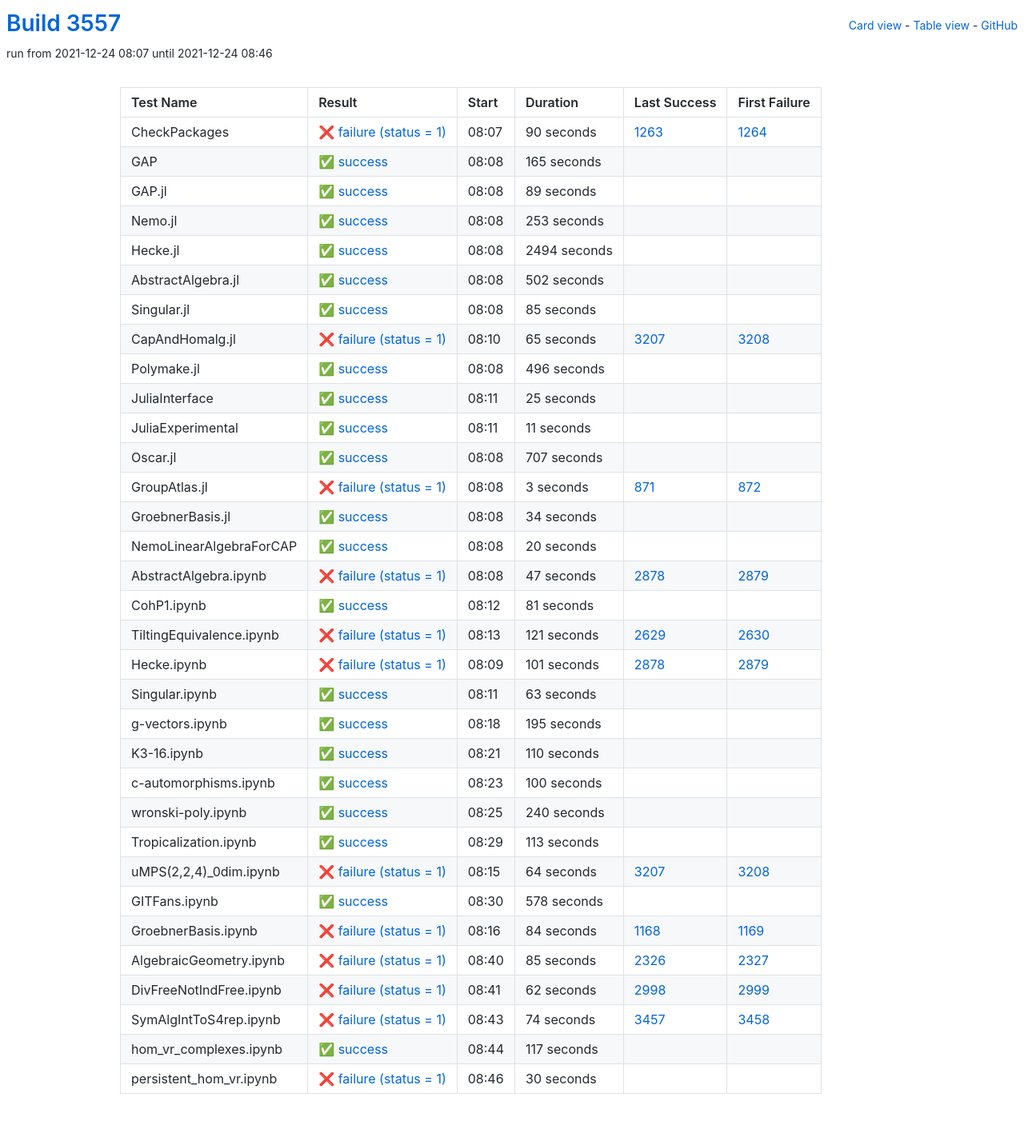
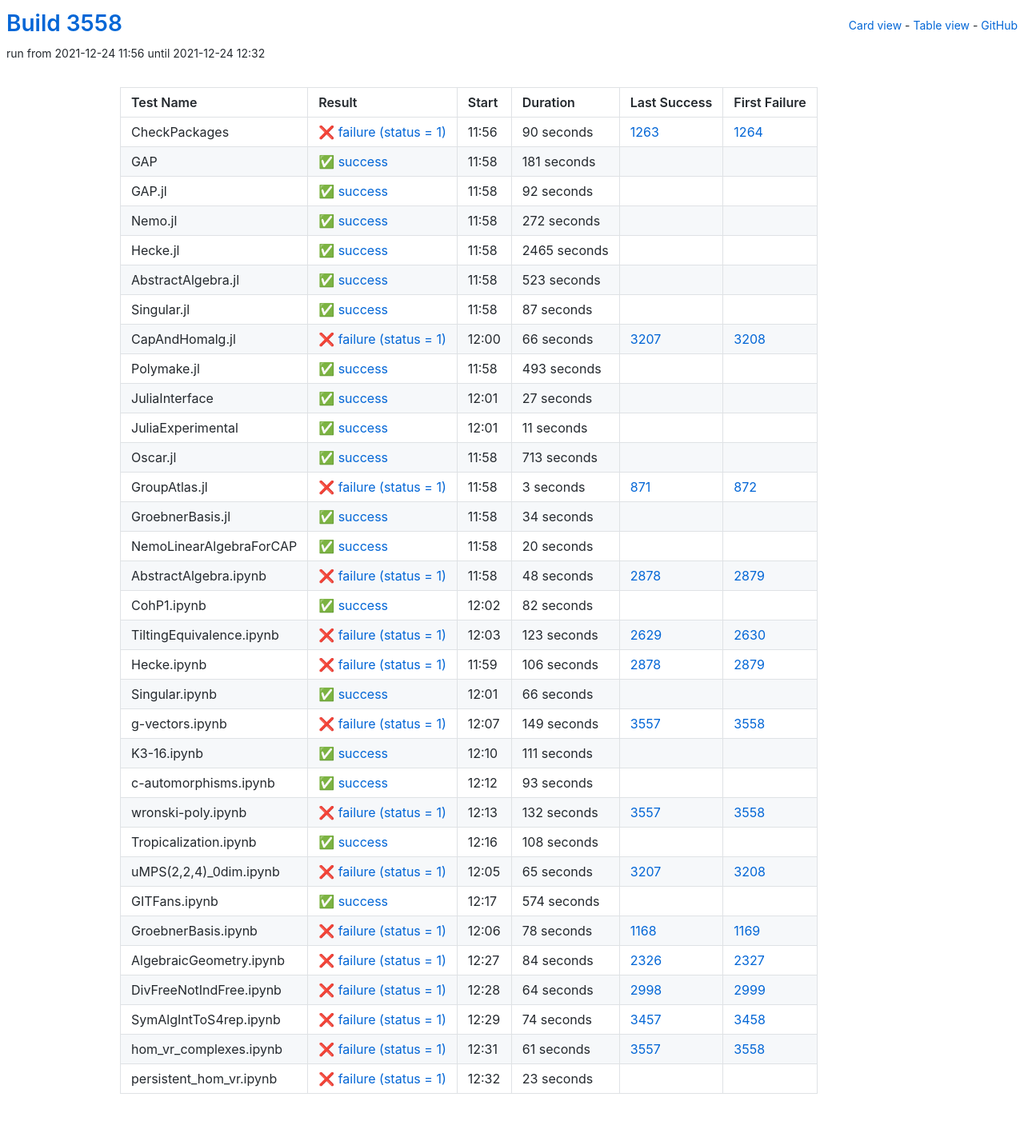
Before and after one commit to oscar-system/oscar-ci-status-stable, a Jekyll site: the page built from table.html, in a window 1280 px wide. Shown: the whole page at 80% size. Built offline with Jekyll 4.4.1, drawn with Linux system fonts in a browser that asks for light colours.

Commit message:
Build #3558

```diff
--- a/_data/ci.yml
+++ b/_data/ci.yml
@@ -1,6 +1,6 @@
 ---
-build: 3557
-build_url: https://oscarci.mathematik.uni-kl.de/job/oscar-stable/3557/
+build: 3558
+build_url: https://oscarci.mathematik.uni-kl.de/job/oscar-stable/3558/
 job: oscar-stable
 organization: oscar-system
 repo: oscar-ci-status-stable
@@ -8,8 +8,8 @@ repourl: https://github.com/oscar-system/oscar-ci-status-stable
 tests:
 - name: CheckPackages
   id: checkpackages
-  log: https://oscarci.mathematik.uni-kl.de/job/oscar-stable/3557/artifact/logs/build-3557/CheckPackages.log
-  start: 2021-12-24 08:07
+  log: https://oscarci.mathematik.uni-kl.de/job/oscar-stable/3558/artifact/logs/build-3558/CheckPackages.log
+  start: 2021-12-24 11:56
   success: false
   exitcode: 1
   status: failure
@@ -20,116 +20,116 @@ tests:
   first_failure_url: https://oscarci.mathematik.uni-kl.de/job/oscar-stable/1264/
 - name: GAP
   id: gap
-  log: https://oscarci.mathematik.uni-kl.de/job/oscar-stable/3557/artifact/logs/build-3557/GAP.log
-  start: 2021-12-24 08:08
+  log: https://oscarci.mathematik.uni-kl.de/job/oscar-stable/3558/artifact/logs/build-3558/GAP.log
+  start: 2021-12-24 11:58
   success: true
   exitcode: 0
   status: success
-  duration: 165
+  duration: 181
   last_success: false
   last_success_url:
   first_failure: false
   first_failure_url:
 - name: GAP.jl
   id: gap-jl
-  log: https://oscarci.mathematik.uni-kl.de/job/oscar-stable/3557/artifact/logs/build-3557/GAP.jl.log
-  start: 2021-12-24 08:08
+  log: https://oscarci.mathematik.uni-kl.de/job/oscar-stable/3558/artifact/logs/build-3558/GAP.jl.log
+  start: 2021-12-24 11:58
   success: true
   exitcode: 0
   status: success
-  duration: 89
+  duration: 92
   last_success: false
   last_success_url:
   first_failure: false
   first_failure_url:
 - name: Nemo.jl
   id: nemo-jl
-  log: https://oscarci.mathematik.uni-kl.de/job/oscar-stable/3557/artifact/logs/build-3557/Nemo.jl.log
-  start: 2021-12-24 08:08
+  log: https://oscarci.mathematik.uni-kl.de/job/oscar-stable/3558/artifact/logs/build-3558/Nemo.jl.log
+  start: 2021-12-24 11:58
   success: true
   exitcode: 0
   status: success
-  duration: 253
+  duration: 272
   last_success: false
   last_success_url:
   first_failure: false
   first_failure_url:
 - name: Hecke.jl
   id: hecke-jl
-  log: https://oscarci.mathematik.uni-kl.de/job/oscar-stable/3557/artifact/logs/build-3557/Hecke.jl.log
-  start: 2021-12-24 08:08
+  log: https://oscarci.mathematik.uni-kl.de/job/oscar-stable/3558/artifact/logs/build-3558/Hecke.jl.log
+  start: 2021-12-24 11:58
   success: true
   exitcode: 0
   status: success
-  duration: 2494
+  duration: 2465
   last_success: false
   last_success_url:
   first_failure: false
   first_failure_url:
 - name: AbstractAlgebra.jl
   id: abstractalgebra-jl
-  log: https://oscarci.mathematik.uni-kl.de/job/oscar-stable/3557/artifact/logs/build-3557/AbstractAlgebra.jl.log
-  start: 2021-12-24 08:08
+  log: https://oscarci.mathematik.uni-kl.de/job/oscar-stable/3558/artifact/logs/build-3558/AbstractAlgebra.jl.log
+  start: 2021-12-24 11:58
   success: true
   exitcode: 0
   status: success
-  duration: 502
+  duration: 523
   last_success: false
   last_success_url:
   first_failure: false
   first_failure_url:
 - name: Singular.jl
   id: singular-jl
-  log: https://oscarci.mathematik.uni-kl.de/job/oscar-stable/3557/artifact/logs/build-3557/Singular.jl.log
-  start: 2021-12-24 08:08
+  log: https://oscarci.mathematik.uni-kl.de/job/oscar-stable/3558/artifact/logs/build-3558/Singular.jl.log
+  start: 2021-12-24 11:58
   success: true
   exitcode: 0
   status: success
-  duration: 85
+  duration: 87
   last_success: false
   last_success_url:
   first_failure: false
   first_failure_url:
 - name: CapAndHomalg.jl
   id: capandhomalg-jl
-  log: https://oscarci.mathematik.uni-kl.de/job/oscar-stable/3557/artifact/logs/build-3557/CapAndHomalg.jl.log
-  start: 2021-12-24 08:10
+  log: https://oscarci.mathematik.uni-kl.de/job/oscar-stable/3558/artifact/logs/build-3558/CapAndHomalg.jl.log
+  start: 2021-12-24 12:00
   success: false
   exitcode: 1
   status: failure
-  duration: 65
+  duration: 66
   last_success: 3207
   last_success_url: https://oscarci.mathematik.uni-kl.de/job/oscar-stable/3207/
   first_failure: 3208
   first_failure_url: https://oscarci.mathematik.uni-kl.de/job/oscar-stable/3208/
 - name: Polymake.jl
   id: polymake-jl
-  log: https://oscarci.mathematik.uni-kl.de/job/oscar-stable/3557/artifact/logs/build-3557/Polymake.jl.log
-  start: 2021-12-24 08:08
+  log: https://oscarci.mathematik.uni-kl.de/job/oscar-stable/3558/artifact/logs/build-3558/Polymake.jl.log
+  start: 2021-12-24 11:58
   success: true
   exitcode: 0
   status: success
-  duration: 496
+  duration: 493
   last_success: false
   last_success_url:
   first_failure: false
   first_failure_url:
 - name: JuliaInterface
   id: juliainterface
-  log: https://oscarci.mathematik.uni-kl.de/job/oscar-stable/3557/artifact/logs/build-3557/JuliaInterface.log
-  start: 2021-12-24 08:11
+  log: https://oscarci.mathematik.uni-kl.de/job/oscar-stable/3558/artifact/logs/build-3558/JuliaInterface.log
+  start: 2021-12-24 12:01
   success: true
   exitcode: 0
   status: success
-  duration: 25
+  duration: 27
   last_success: false
   last_success_url:
   first_failure: false
   first_failure_url:
 - name: JuliaExperimental
   id: juliaexperimental
-  log: https://oscarci.mathematik.uni-kl.de/job/oscar-stable/3557/artifact/logs/build-3557/JuliaExperimental.log
-  start: 2021-12-24 08:11
+  log: https://oscarci.mathematik.uni-kl.de/job/oscar-stable/3558/artifact/logs/build-3558/JuliaExperimental.log
+  start: 2021-12-24 12:01
   success: true
   exitcode: 0
   status: success
@@ -140,20 +140,20 @@ tests:
   first_failure_url:
 - name: Oscar.jl
   id: oscar-jl
-  log: https://oscarci.mathematik.uni-kl.de/job/oscar-stable/3557/artifact/logs/build-3557/Oscar.jl.log
-  start: 2021-12-24 08:08
+  log: https://oscarci.mathematik.uni-kl.de/job/oscar-stable/3558/artifact/logs/build-3558/Oscar.jl.log
+  start: 2021-12-24 11:58
   success: true
   exitcode: 0
   status: success
-  duration: 707
+  duration: 713
   last_success: false
   last_success_url:
   first_failure: false
   first_failure_url:
 - name: GroupAtlas.jl
   id: groupatlas-jl
-  log: https://oscarci.mathematik.uni-kl.de/job/oscar-stable/3557/artifact/logs/build-3557/GroupAtlas.jl.log
-  start: 2021-12-24 08:08
+  log: https://oscarci.mathematik.uni-kl.de/job/oscar-stable/3558/artifact/logs/build-3558/GroupAtlas.jl.log
+  start: 2021-12-24 11:58
   success: false
   exitcode: 1
   status: failure
@@ -164,8 +164,8 @@ tests:
   first_failure_url: https://oscarci.mathematik.uni-kl.de/job/oscar-stable/872/
 - name: GroebnerBasis.jl
   id: groebnerbasis-jl
-  log: https://oscarci.mathematik.uni-kl.de/job/oscar-stable/3557/artifact/logs/build-3557/GroebnerBasis.jl.log
-  start: 2021-12-24 08:08
+  log: https://oscarci.mathematik.uni-kl.de/job/oscar-stable/3558/artifact/logs/build-3558/GroebnerBasis.jl.log
+  start: 2021-12-24 11:58
   success: true
   exitcode: 0
   status: success
@@ -176,8 +176,8 @@ tests:
   first_failure_url:
 - name: NemoLinearAlgebraForCAP
   id: nemolinearalgebraforcap
-  log: https://oscarci.mathematik.uni-kl.de/job/oscar-stable/3557/artifact/logs/build-3557/NemoLinearAlgebraForCAP.log
-  start: 2021-12-24 08:08
+  log: https://oscarci.mathematik.uni-kl.de/job/oscar-stable/3558/artifact/logs/build-3558/NemoLinearAlgebraForCAP.log
+  start: 2021-12-24 11:58
   success: true
   exitcode: 0
   status: success
@@ -188,188 +188,188 @@ tests:
   first_failure_url:
 - name: AbstractAlgebra.ipynb
   id: abstractalgebra-ipynb
-  log: https://oscarci.mathematik.uni-kl.de/job/oscar-stable/3557/artifact/logs/build-3557/AbstractAlgebra.ipynb.log
-  start: 2021-12-24 08:08
+  log: https://oscarci.mathematik.uni-kl.de/job/oscar-stable/3558/artifact/logs/build-3558/AbstractAlgebra.ipynb.log
+  start: 2021-12-24 11:58
   success: false
   exitcode: 1
   status: failure
-  duration: 47
+  duration: 48
   last_success: 2878
   last_success_url: https://oscarci.mathematik.uni-kl.de/job/oscar-stable/2878/
   first_failure: 2879
   first_failure_url: https://oscarci.mathematik.uni-kl.de/job/oscar-stable/2879/
 - name: CohP1.ipynb
   id: cohp1-ipynb
-  log: https://oscarci.mathematik.uni-kl.de/job/oscar-stable/3557/artifact/logs/build-3557/CohP1.ipynb.log
-  start: 2021-12-24 08:12
+  log: https://oscarci.mathematik.uni-kl.de/job/oscar-stable/3558/artifact/logs/build-3558/CohP1.ipynb.log
+  start: 2021-12-24 12:02
   success: true
   exitcode: 0
   status: success
-  duration: 81
+  duration: 82
   last_success: false
   last_success_url:
   first_failure: false
   first_failure_url:
 - name: TiltingEquivalence.ipynb
   id: tiltingequivalence-ipynb
-  log: https://oscarci.mathematik.uni-kl.de/job/oscar-stable/3557/artifact/logs/build-3557/TiltingEquivalence.ipynb.log
-  start: 2021-12-24 08:13
+  log: https://oscarci.mathematik.uni-kl.de/job/oscar-stable/3558/artifact/logs/build-3558/TiltingEquivalence.ipynb.log
+  start: 2021-12-24 12:03
   success: false
   exitcode: 1
   status: failure
-  duration: 121
+  duration: 123
   last_success: 2629
   last_success_url: https://oscarci.mathematik.uni-kl.de/job/oscar-stable/2629/
   first_failure: 2630
   first_failure_url: https://oscarci.mathematik.uni-kl.de/job/oscar-stable/2630/
 - name: Hecke.ipynb
   id: hecke-ipynb
-  log: https://oscarci.mathematik.uni-kl.de/job/oscar-stable/3557/artifact/logs/build-3557/Hecke.ipynb.log
-  start: 2021-12-24 08:09
+  log: https://oscarci.mathematik.uni-kl.de/job/oscar-stable/3558/artifact/logs/build-3558/Hecke.ipynb.log
+  start: 2021-12-24 11:59
   success: false
   exitcode: 1
   status: failure
-  duration: 101
+  duration: 106
   last_success: 2878
   last_success_url: https://oscarci.mathematik.uni-kl.de/job/oscar-stable/2878/
   first_failure: 2879
   first_failure_url: https://oscarci.mathematik.uni-kl.de/job/oscar-stable/2879/
 - name: Singular.ipynb
   id: singular-ipynb
-  log: https://oscarci.mathematik.uni-kl.de/job/oscar-stable/3557/artifact/logs/build-3557/Singular.ipynb.log
-  start: 2021-12-24 08:11
+  log: https://oscarci.mathematik.uni-kl.de/job/oscar-stable/3558/artifact/logs/build-3558/Singular.ipynb.log
+  start: 2021-12-24 12:01
   success: true
   exitcode: 0
   status: success
-  duration: 63
+  duration: 66
   last_success: false
   last_success_url:
   first_failure: false
   first_failure_url:
 - name: g-vectors.ipynb
   id: g-vectors-ipynb
-  log: https://oscarci.mathematik.uni-kl.de/job/oscar-stable/3557/artifact/logs/build-3557/g-vectors.ipynb.log
-  start: 2021-12-24 08:18
+  log: https://oscarci.mathematik.uni-kl.de/job/oscar-stable/3558/artifact/logs/build-3558/g-vectors.ipynb.log
+  start: 2021-12-24 12:07
+  success: false
+  exitcode: 1
+  status: failure
+  duration: 149
+  last_success: 3557
+  last_success_url: https://oscarci.mathematik.uni-kl.de/job/oscar-stable/3557/
+  first_failure: 3558
+  first_failure_url: https://oscarci.mathematik.uni-kl.de/job/oscar-stable/3558/
+- name: K3-16.ipynb
+  id: k3-16-ipynb
+  log: https://oscarci.mathematik.uni-kl.de/job/oscar-stable/3558/artifact/logs/build-3558/K3-16.ipynb.log
+  start: 2021-12-24 12:10
   success: true
   exitcode: 0
   status: success
-  duration: 195
-  last_success: false
-  last_success_url:
-  first_failure: false
-  first_failure_url:
-- name: K3-16.ipynb
-  id: k3-16-ipynb
-  log: https://oscarci.mathematik.uni-kl.de/job/oscar-stable/3557/artifact/logs/build-3557/K3-16.ipynb.log
-  start: 2021-12-24 08:21
-  success: true
-  exitcode: 0
-  status: success
-  duration: 110
+  duration: 111
   last_success: false
   last_success_url:
   first_failure: false
   first_failure_url:
 - name: c-automorphisms.ipynb
   id: c-automorphisms-ipynb
-  log: https://oscarci.mathematik.uni-kl.de/job/oscar-stable/3557/artifact/logs/build-3557/c-automorphisms.ipynb.log
-  start: 2021-12-24 08:23
+  log: https://oscarci.mathematik.uni-kl.de/job/oscar-stable/3558/artifact/logs/build-3558/c-automorphisms.ipynb.log
+  start: 2021-12-24 12:12
   success: true
   exitcode: 0
   status: success
-  duration: 100
+  duration: 93
   last_success: false
   last_success_url:
   first_failure: false
   first_failure_url:
 - name: wronski-poly.ipynb
   id: wronski-poly-ipynb
-  log: https://oscarci.mathematik.uni-kl.de/job/oscar-stable/3557/artifact/logs/build-3557/wronski-poly.ipynb.log
-  start: 2021-12-24 08:25
+  log: https://oscarci.mathematik.uni-kl.de/job/oscar-stable/3558/artifact/logs/build-3558/wronski-poly.ipynb.log
+  start: 2021-12-24 12:13
+  success: false
+  exitcode: 1
+  status: failure
+  duration: 132
+  last_success: 3557
+  last_success_url: https://oscarci.mathematik.uni-kl.de/job/oscar-stable/3557/
+  first_failure: 3558
+  first_failure_url: https://oscarci.mathematik.uni-kl.de/job/oscar-stable/3558/
+- name: Tropicalization.ipynb
+  id: tropicalization-ipynb
+  log: https://oscarci.mathematik.uni-kl.de/job/oscar-stable/3558/artifact/logs/build-3558/Tropicalization.ipynb.log
+  start: 2021-12-24 12:16
   success: true
   exitcode: 0
   status: success
-  duration: 240
-  last_success: false
-  last_success_url:
-  first_failure: false
-  first_failure_url:
-- name: Tropicalization.ipynb
-  id: tropicalization-ipynb
-  log: https://oscarci.mathematik.uni-kl.de/job/oscar-stable/3557/artifact/logs/build-3557/Tropicalization.ipynb.log
-  start: 2021-12-24 08:29
-  success: true
-  exitcode: 0
-  status: success
-  duration: 113
+  duration: 108
   last_success: false
   last_success_url:
   first_failure: false
   first_failure_url:
 - name: uMPS(2,2,4)_0dim.ipynb
   id: umps-2-2-4-0dim-ipynb
-  log: https://oscarci.mathematik.uni-kl.de/job/oscar-stable/3557/artifact/logs/build-3557/uMPS-2-2-4-_0dim.ipynb.log
-  start: 2021-12-24 08:15
+  log: https://oscarci.mathematik.uni-kl.de/job/oscar-stable/3558/artifact/logs/build-3558/uMPS-2-2-4-_0dim.ipynb.log
+  start: 2021-12-24 12:05
   success: false
   exitcode: 1
   status: failure
-  duration: 64
+  duration: 65
   last_success: 3207
   last_success_url: https://oscarci.mathematik.uni-kl.de/job/oscar-stable/3207/
   first_failure: 3208
   first_failure_url: https://oscarci.mathematik.uni-kl.de/job/oscar-stable/3208/
 - name: GITFans.ipynb
   id: gitfans-ipynb
-  log: https://oscarci.mathematik.uni-kl.de/job/oscar-stable/3557/artifact/logs/build-3557/GITFans.ipynb.log
-  start: 2021-12-24 08:30
+  log: https://oscarci.mathematik.uni-kl.de/job/oscar-stable/3558/artifact/logs/build-3558/GITFans.ipynb.log
+  start: 2021-12-24 12:17
   success: true
   exitcode: 0
   status: success
-  duration: 578
+  duration: 574
   last_success: false
   last_success_url:
   first_failure: false
   first_failure_url:
 - name: GroebnerBasis.ipynb
   id: groebnerbasis-ipynb
-  log: https://oscarci.mathematik.uni-kl.de/job/oscar-stable/3557/artifact/logs/build-3557/GroebnerBasis.ipynb.log
-  start: 2021-12-24 08:16
+  log: https://oscarci.mathematik.uni-kl.de/job/oscar-stable/3558/artifact/logs/build-3558/GroebnerBasis.ipynb.log
+  start: 2021-12-24 12:06
   success: false
   exitcode: 1
   status: failure
-  duration: 84
+  duration: 78
   last_success: 1168
   last_success_url: https://oscarci.mathematik.uni-kl.de/job/oscar-stable/1168/
   first_failure: 1169
   first_failure_url: https://oscarci.mathematik.uni-kl.de/job/oscar-stable/1169/
 - name: AlgebraicGeometry.ipynb
   id: algebraicgeometry-ipynb
-  log: https://oscarci.mathematik.uni-kl.de/job/oscar-stable/3557/artifact/logs/build-3557/AlgebraicGeometry.ipynb.log
-  start: 2021-12-24 08:40
+  log: https://oscarci.mathematik.uni-kl.de/job/oscar-stable/3558/artifact/logs/build-3558/AlgebraicGeometry.ipynb.log
+  start: 2021-12-24 12:27
   success: false
   exitcode: 1
   status: failure
-  duration: 85
+  duration: 84
   last_success: 2326
   last_success_url: https://oscarci.mathematik.uni-kl.de/job/oscar-stable/2326/
   first_failure: 2327
   first_failure_url: https://oscarci.mathematik.uni-kl.de/job/oscar-stable/2327/
 - name: DivFreeNotIndFree.ipynb
   id: divfreenotindfree-ipynb
-  log: https://oscarci.mathematik.uni-kl.de/job/oscar-stable/3557/artifact/logs/build-3557/DivFreeNotIndFree.ipynb.log
-  start: 2021-12-24 08:41
+  log: https://oscarci.mathematik.uni-kl.de/job/oscar-stable/3558/artifact/logs/build-3558/DivFreeNotIndFree.ipynb.log
+  start: 2021-12-24 12:28
   success: false
   exitcode: 1
   status: failure
-  duration: 62
+  duration: 64
   last_success: 2998
   last_success_url: https://oscarci.mathematik.uni-kl.de/job/oscar-stable/2998/
   first_failure: 2999
   first_failure_url: https://oscarci.mathematik.uni-kl.de/job/oscar-stable/2999/
 - name: SymAlgIntToS4rep.ipynb
   id: symalginttos4rep-ipynb
-  log: https://oscarci.mathematik.uni-kl.de/job/oscar-stable/3557/artifact/logs/build-3557/SymAlgIntToS4rep.ipynb.log
-  start: 2021-12-24 08:43
+  log: https://oscarci.mathematik.uni-kl.de/job/oscar-stable/3558/artifact/logs/build-3558/SymAlgIntToS4rep.ipynb.log
+  start: 2021-12-24 12:29
   success: false
   exitcode: 1
   status: failure
@@ -380,25 +380,25 @@ tests:
   first_failure_url: https://oscarci.mathematik.uni-kl.de/job/oscar-stable/3458/
 - name: hom_vr_complexes.ipynb
   id: hom-vr-complexes-ipynb
-  log: https://oscarci.mathematik.uni-kl.de/job/oscar-stable/3557/artifact/logs/build-3557/hom_vr_complexes.ipynb.log
-  start: 2021-12-24 08:44
-  success: true
-  exitcode: 0
-  status: success
-  duration: 117
+  log: https://oscarci.mathematik.uni-kl.de/job/oscar-stable/3558/artifact/logs/build-3558/hom_vr_complexes.ipynb.log
+  start: 2021-12-24 12:31
+  success: false
+  exitcode: 1
+  status: failure
+  duration: 61
+  last_success: 3557
+  last_success_url: https://oscarci.mathematik.uni-kl.de/job/oscar-stable/3557/
+  first_failure: 3558
+  first_failure_url: https://oscarci.mathematik.uni-kl.de/job/oscar-stable/3558/
+- name: persistent_hom_vr.ipynb
+  id: persistent-hom-vr-ipynb
+  log: https://oscarci.mathematik.uni-kl.de/job/oscar-stable/3558/artifact/logs/build-3558/persistent_hom_vr.ipynb.log
+  start: 2021-12-24 12:32
+  success: false
+  exitcode: 1
+  status: failure
+  duration: 23
   last_success: false
   last_success_url:
   first_failure: false
   first_failure_url:
-- name: persistent_hom_vr.ipynb
-  id: persistent-hom-vr-ipynb
-  log: https://oscarci.mathematik.uni-kl.de/job/oscar-stable/3557/artifact/logs/build-3557/persistent_hom_vr.ipynb.log
-  start: 2021-12-24 08:46
-  success: false
-  exitcode: 1
-  status: failure
-  duration: 30
-  last_success: false
-  last_success_url:
-  first_failure: false
-  first_failure_url:
```
Also changed, not shown: README.md.
